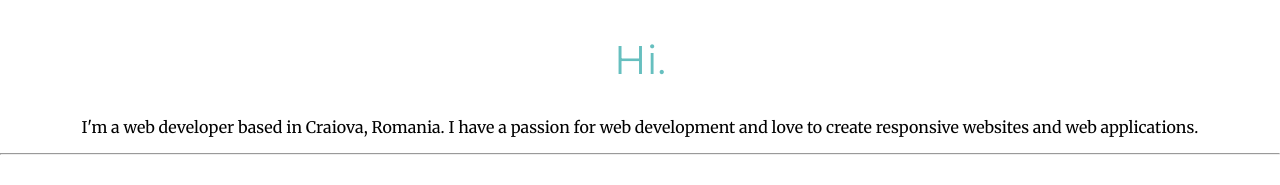
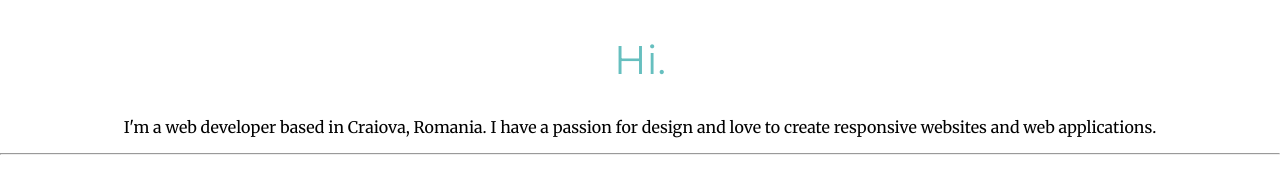
Before and after one commit to mircea1223/Personal-Website, a plain HTML site: page index.html in a window 1280 px wide. Shown: the part 1004-1189 px from the top of the page. Drawn offline with Linux system fonts and the light colour scheme.

Commit message:
Text Update

```diff
--- a/index.html
+++ b/index.html
@@ -27,7 +27,7 @@
         <h2>Hi.</h2>
         <p>
           I'm a web developer based in Craiova, Romania. I have a passion for
-          web development and love to create responsive websites
+          design and love to create responsive websites
           and web applications.
         </p>
       </div>
```
